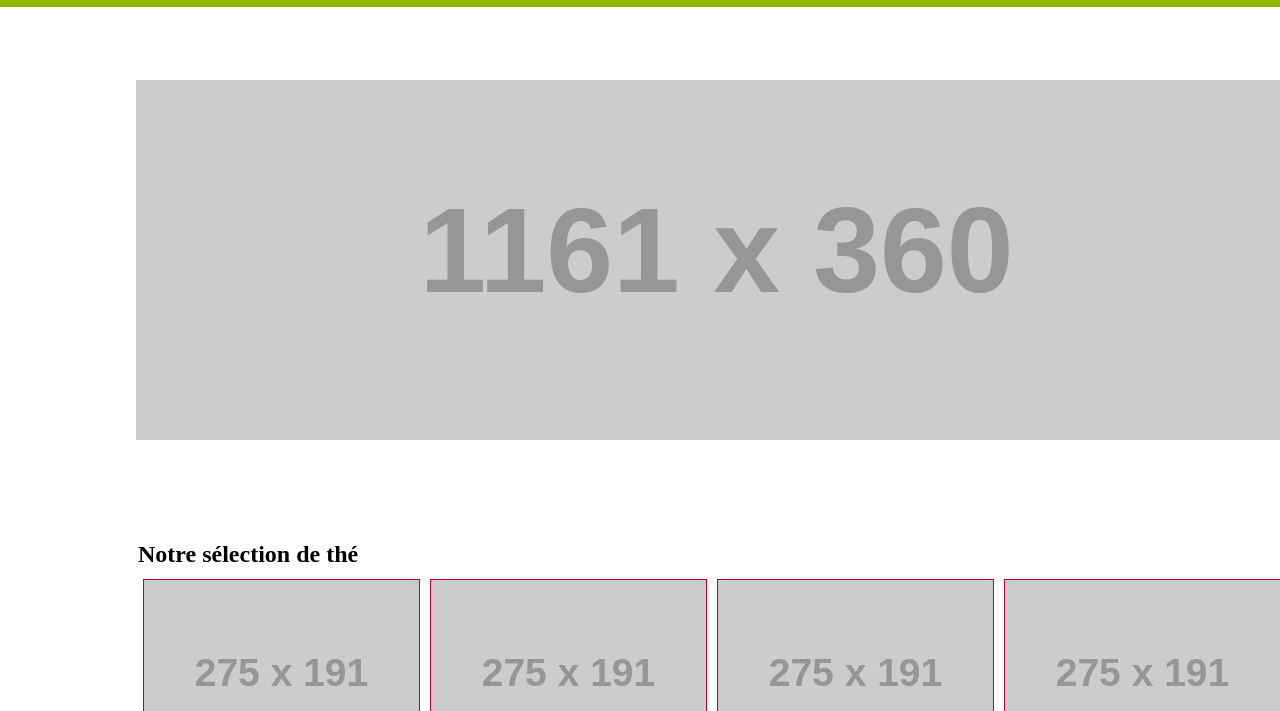
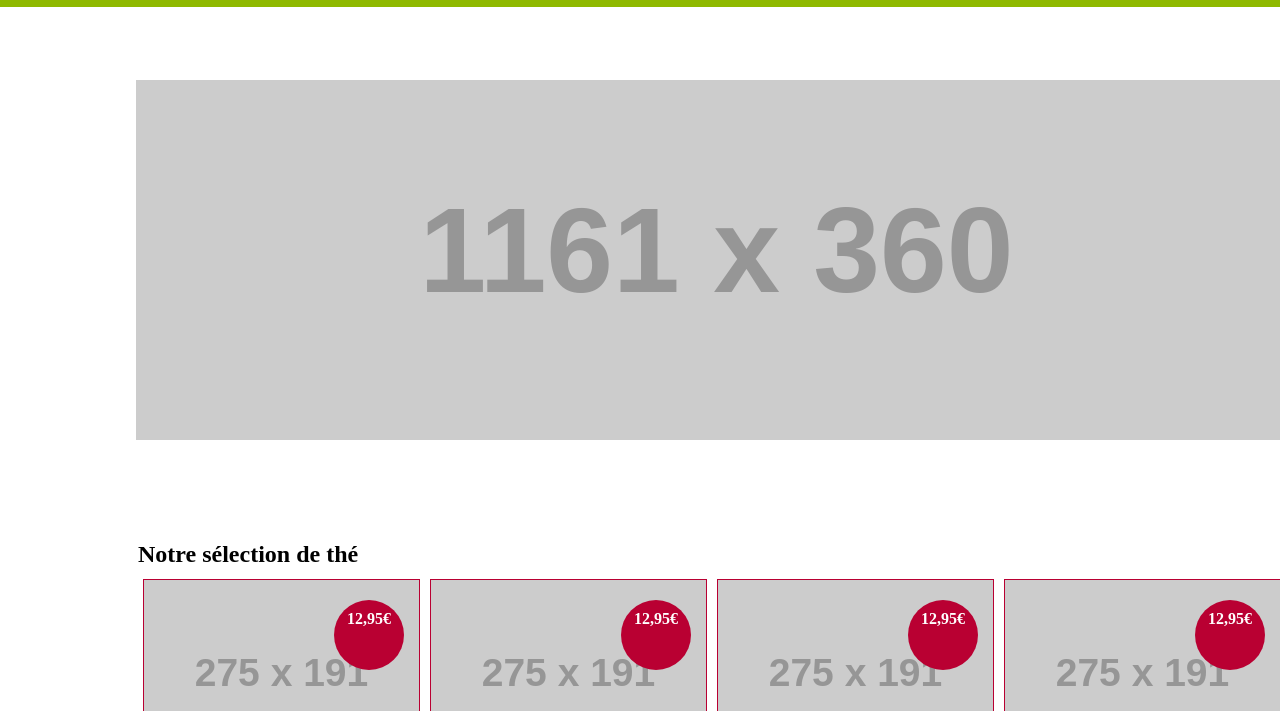
Before and after one commit to samuelrochwerg/Le-Royaume-du-the, a website: page index.html in a window 1280 px wide. Shown: the part 89-800 px from the top of the page. Drawn offline with Linux system fonts and the light colour scheme; placeholder pictures from the web are drawn by us; a web font is replaced by a local one.

Commit message:
site complet avant responsive

```diff
--- a/index.html
+++ b/index.html
@@ -44,46 +44,66 @@
             </div>
             <div class="categorie__the">
                 <div class="selection__the">
+                    <div class="selection__the__image">
                         <img src='http://fakeimg.pl/275x191' alt='' />
+                        <div class="selection__the__prix">12,95€</div>
+                    </div>
                     <div class="selection__the__contenu">
                         <h4>Lorem ipsum</h4>
                         <p>Lorem ipsum dolor sit amet consectetur adipisicing elit. Fugiat laborum veniam, at doloremque
                             alias vel.</p>
                         <div class="bouton__voir">
-                        <a href=""><h3>Voir le produit</h3></a>
+                            <a href="">
+                                <h3>Voir le produit</h3>
+                            </a>
                         </div>
                     </div>
                 </div>
                 <div class="selection__the">
+                    <div class="selection__the__image">
                         <img src='http://fakeimg.pl/275x191' alt='' />
+                        <div class="selection__the__prix">12,95€</div>
+                    </div>
                     <div class="selection__the__contenu">
                         <h4>Lorem ipsum</h4>
                         <p>Lorem ipsum dolor sit amet consectetur adipisicing elit. Fugiat laborum veniam, at doloremque
                             alias vel.</p>
                         <div class="bouton__voir">
+                            <a href="">
                                 <h3>Voir le produit</h3>
+                            </a>
                         </div>
                     </div>
                 </div>
                 <div class="selection__the">
+                    <div class="selection__the__image">
                         <img src='http://fakeimg.pl/275x191' alt='' />
+                        <div class="selection__the__prix">12,95€</div>
+                    </div>
                     <div class="selection__the__contenu">
                         <h4>Lorem ipsum</h4>
                         <p>Lorem ipsum dolor sit amet consectetur adipisicing elit. Fugiat laborum veniam, at doloremque
                             alias vel.</p>
                         <div class="bouton__voir">
+                            <a href="">
                                 <h3>Voir le produit</h3>
+                            </a>
                         </div>
                     </div>
                 </div>
                 <div class="selection__the">
+                    <div class="selection__the__image">
                         <img src='http://fakeimg.pl/275x191' alt='' />
+                        <div class="selection__the__prix">12,95€</div>
+                    </div>
                     <div class="selection__the__contenu">
                         <h4>Lorem ipsum</h4>
                         <p>Lorem ipsum dolor sit amet consectetur adipisicing elit. Fugiat laborum veniam, at doloremque
                             alias vel.</p>
                         <div class="bouton__voir">
+                            <a href="">
                                 <h3>Voir le produit</h3>
+                            </a>
                         </div>
                     </div>
                 </div>
@@ -92,12 +112,18 @@
 
         <section class="section__notreentreprise">
             <div class="section__notreentreprise__image">
-            <img src='http://fakeimg.pl/576x374' alt=''/>
+                <img src='http://fakeimg.pl/576x374' alt='' />
             </div>
             <div class="section__notreentreprise__texte">
                 <h3>Notre entreprise</h3>
-            <p>Lorem, ipsum dolor sit amet consectetur adipisicing elit. Dicta soluta et natus amet vitae esse illo a quas deserunt. Culpa quod dicta ea saepe quam dolor impedit sed rem temporibus, earum facilis velit neque? Neque quis quibusdam ut, nesciunt distinctio ducimus, rem laborum impedit, nam dolorum enim ea vitae est dignissimos odio itaque ipsum ipsam ab doloremque! Sit, odio nemo.</p>
-            <p>Lorem ipsum dolor sit amet consectetur adipisicing elit. Tempore obcaecati natus cum blanditiis explicabo nemo quibusdam, iusto saepe magnam sed libero fuga dolor. Quos dignissimos tempore aut minus repudiandae, est facere eligendi, odit placeat numquam soluta voluptatem sapiente fuga labore.</p>
+                <p>Lorem, ipsum dolor sit amet consectetur adipisicing elit. Dicta soluta et natus amet vitae esse illo
+                    a quas deserunt. Culpa quod dicta ea saepe quam dolor impedit sed rem temporibus, earum facilis
+                    velit neque? Neque quis quibusdam ut, nesciunt distinctio ducimus, rem laborum impedit, nam dolorum
+                    enim ea vitae est dignissimos odio itaque ipsum ipsam ab doloremque! Sit, odio nemo.</p>
+                <p>Lorem ipsum dolor sit amet consectetur adipisicing elit. Tempore obcaecati natus cum blanditiis
+                    explicabo nemo quibusdam, iusto saepe magnam sed libero fuga dolor. Quos dignissimos tempore aut
+                    minus repudiandae, est facere eligendi, odit placeat numquam soluta voluptatem sapiente fuga labore.
+                </p>
             </div>
         </section>
 
--- a/sass/layouts/_header.scss
+++ b/sass/layouts/_header.scss
@@ -1,6 +1,7 @@
 header {
     background-color: #8fb900;
     width: 100%;
+    max-width: 1500px;
     padding: 24px 138px;
 }
 
--- a/sass/pages/_index.scss
+++ b/sass/pages/_index.scss
@@ -32,6 +32,26 @@
     }
 }
 
+.selection__the__image {
+    position: relative;
+}
+
+.selection__the__prix {
+    position: absolute;
+    top: 20px;
+    left: 190px;
+    width: 50px;
+    height: 50px;
+    border-radius: 50px;
+    border: none;
+    background-color: #b90032;
+    text-align: center;
+    padding: 10px 10px;
+    color: #fff;
+    font-weight: bold;
+
+}
+
 .bouton__voir {
     padding: 16px 62px;
     background-color: #b90032;
```
Also changed, not shown: public/css/style.css, 1 other file. Lines whose indentation alone changed are shown as unchanged.
